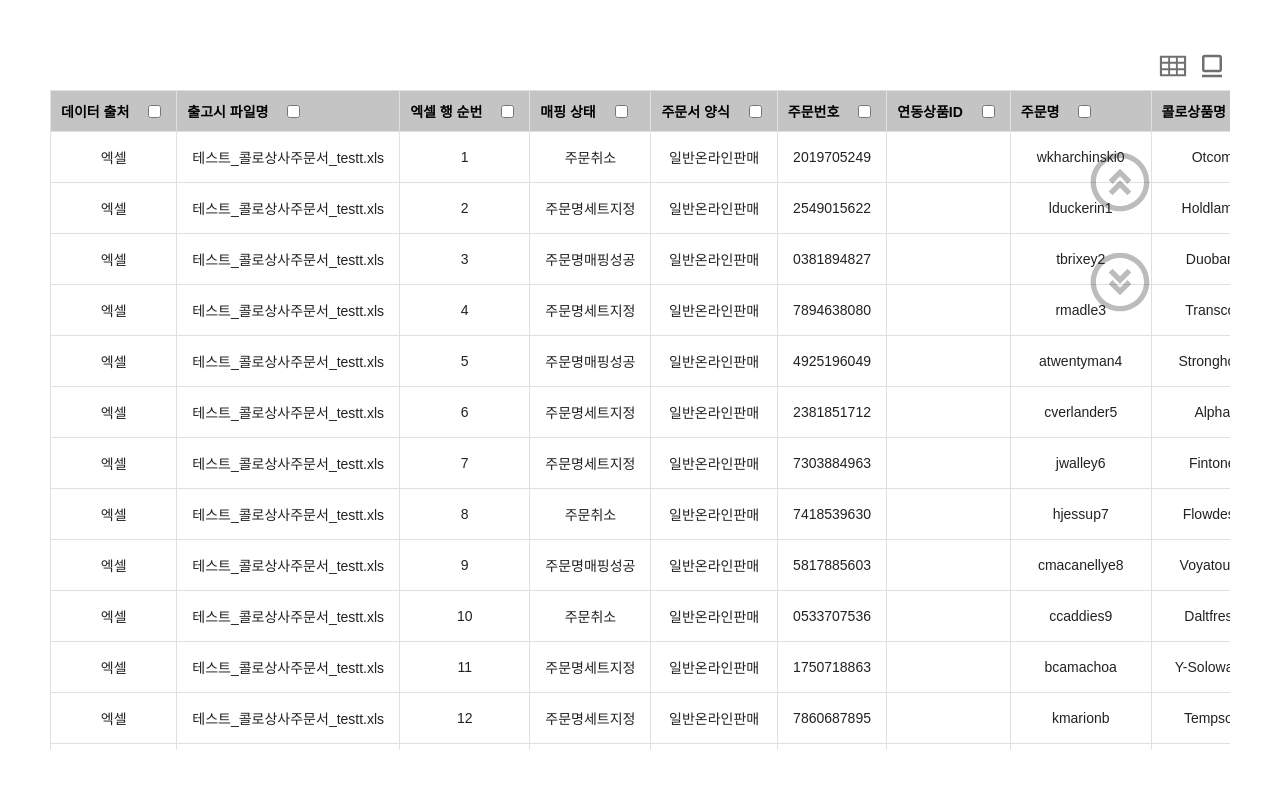
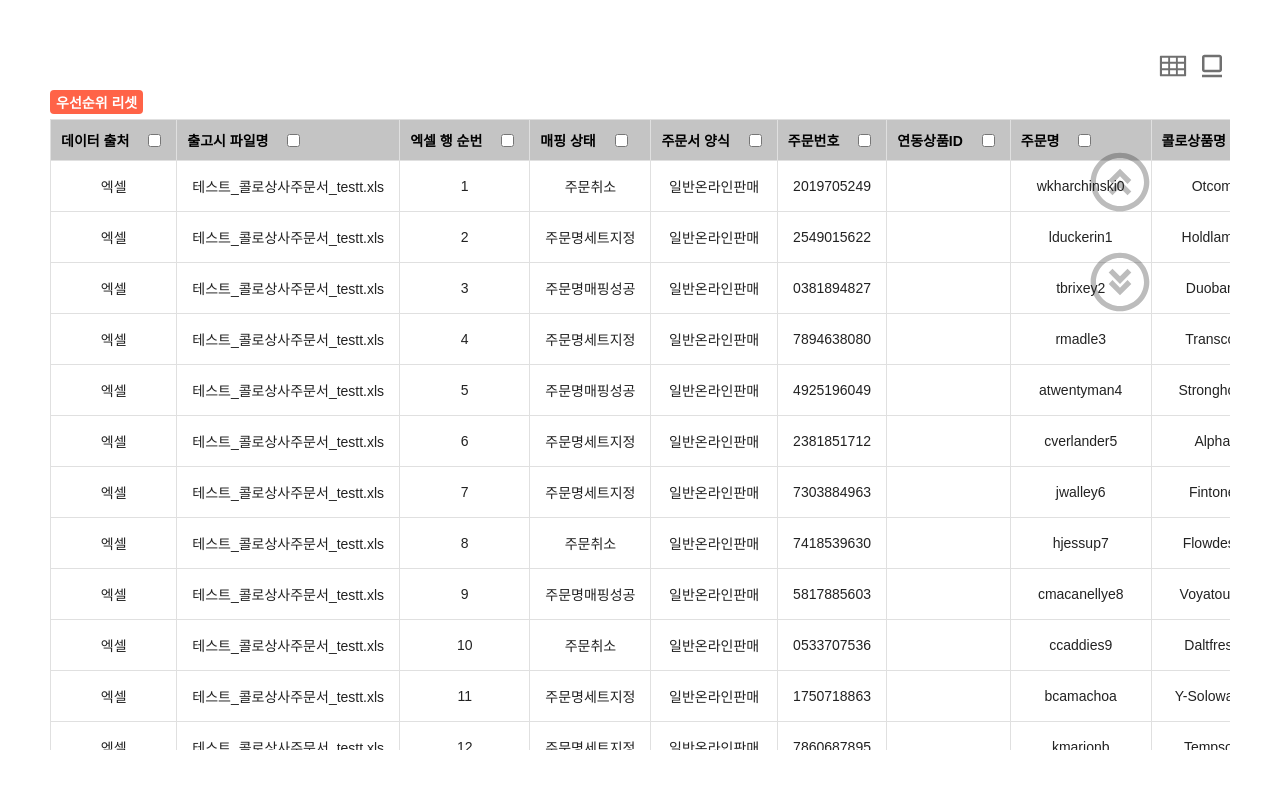
Before and after one commit to console-lo9/coloseum_sheet, a React (Create React App) app: page / in a window 1280 px wide. Shown: the top 788 px of the page. Built offline with nearby package versions, Linux system fonts and the light colour scheme.

Commit message:
Add: 우선순위 reset기능 구현

```diff
--- a/src/components/ItemSheet/ItemSheet.js
+++ b/src/components/ItemSheet/ItemSheet.js
@@ -5,6 +5,8 @@ import SortButton from "./SortButton";
 import { setCurrentRow } from "store/currentRowSlice";
 import PortalButton from "layout/PortalButton";
 import * as S from "./styles";
+import { ButtonContainer } from "components/SelectView";
+import Button from "layout/Button";
 
 const ItemSheet = () => {
   const dispatch = useDispatch();
@@ -73,8 +75,17 @@ const ItemSheet = () => {
     }
   };
 
+  const resetHandler = () => {
+    setSelected([]);
+    setRows(Array.from(new Set(keys)));
+  };
+
   return (
     <S.TableWrapper ref={outsideRef}>
+      <ButtonContainer>
+        <Button onClick={resetHandler}>우선순위 리셋</Button>
+      </ButtonContainer>
+
       <PortalButton handleClick={handleClick} />
       <S.Table>
         <S.Thead>
--- a/src/components/ItemSheet/SortButton.jsx
+++ b/src/components/ItemSheet/SortButton.jsx
@@ -1,4 +1,4 @@
-import React, { useState } from "react";
+import React, { Fragment, useState } from "react";
 import { useDispatch } from "react-redux";
 import { sortDataActions } from "store/sortDataSlice";
 import { AiFillCaretDown, AiFillCaretUp } from "react-icons/ai";
@@ -20,7 +20,7 @@ const SortButton = ({ columnName, index, selColumn, setSelColumn }) => {
     setSelColumn(index);
   };
   return (
-    <>
+    <Fragment>
       <S.SortLabel
         htmlFor={columnName}
         className={index === selColumn ? "active" : ""}
@@ -28,7 +28,7 @@ const SortButton = ({ columnName, index, selColumn, setSelColumn }) => {
         {isAscending ? <AiFillCaretDown /> : <AiFillCaretUp />}
       </S.SortLabel>
       <S.SortBtn id={columnName} onClick={handleClick}></S.SortBtn>
-    </>
+    </Fragment>
   );
 };
 
--- a/src/components/SelectView/index.jsx
+++ b/src/components/SelectView/index.jsx
@@ -33,7 +33,7 @@ const SelectView = () => {
   );
 };
 
-const ButtonContainer = styled.div`
+export const ButtonContainer = styled.div`
   display: inline-flex;
   justify-content: flex-end;
   margin-bottom: 5px;
```
Also changed, not shown: src/layout/PortalButton.jsx (+3 -4 lines).
